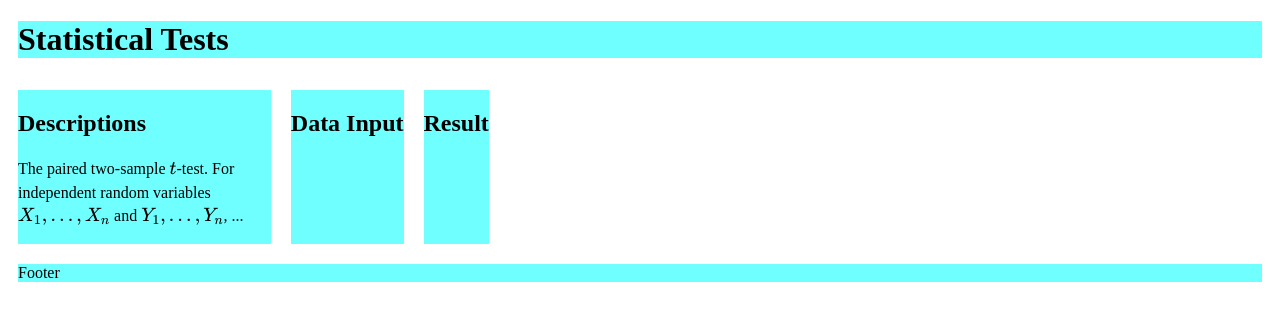
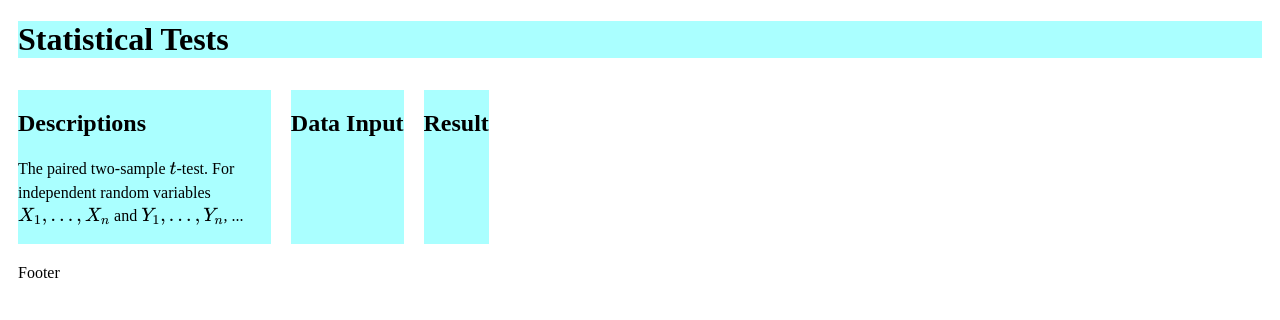
Before and after one commit to fiveseven-lambda/statistical-tests, a React app: page / in a window 1280 px wide. Shown: the top 320 px of the page. Built offline with nearby package versions, Linux system fonts and the light colour scheme.

Commit message:
change background color

```diff
--- a/src/app.css
+++ b/src/app.css
@@ -1,5 +1,8 @@
 .part {
-    background-color: #70ffff;
+    background-color: #AAFFFF;
+    margin: 10px;
+}
+.footer {
     margin: 10px;
 }
 
--- a/src/app.jsx
+++ b/src/app.jsx
@@ -13,7 +13,7 @@ const Header = () => (
 );
 
 const Footer = () => (
-  <footer className='part footer'>
+  <footer className='footer'>
     Footer
   </footer>
 );
```
